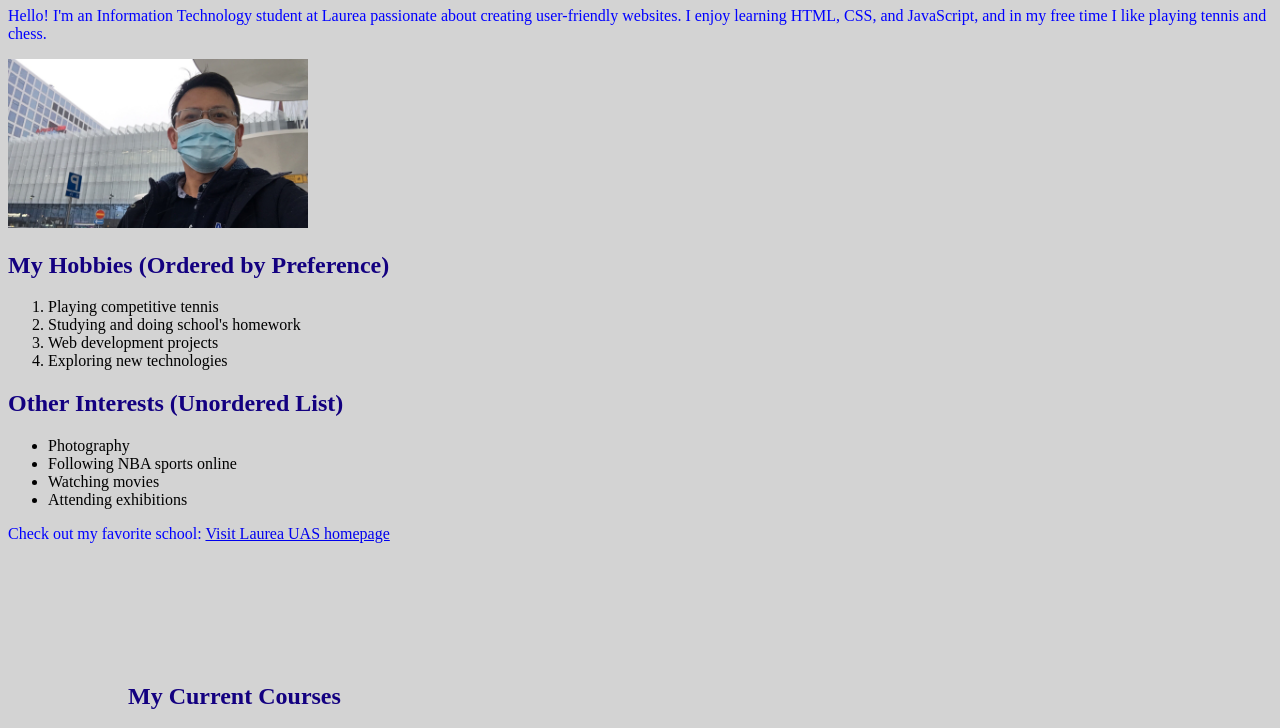
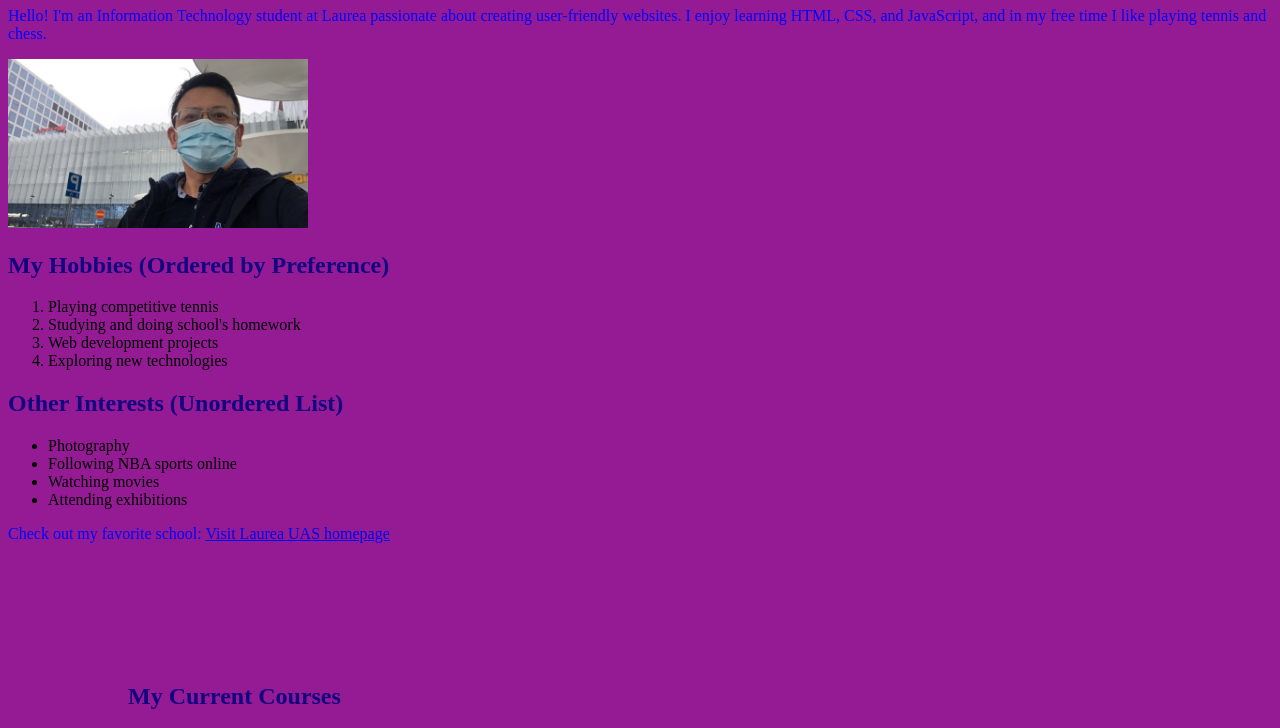
Before and after one commit to QLi2025/Web-Sivuston-kehittaminen, a plain HTML site: page Workshop 03/Index.html in a window 1280 px wide. Shown: the part 73-801 px from the top of the page. Drawn offline with Linux system fonts and the light colour scheme.

Commit message:
muutos 03

```diff
--- a/Workshop 03/styles.css
+++ b/Workshop 03/styles.css
@@ -3,7 +3,7 @@ p {
   }
 
   body {
-    background-color: lightgray;
+    background-color: rgb(149, 27, 149);
   }
 
   h1 {
```
